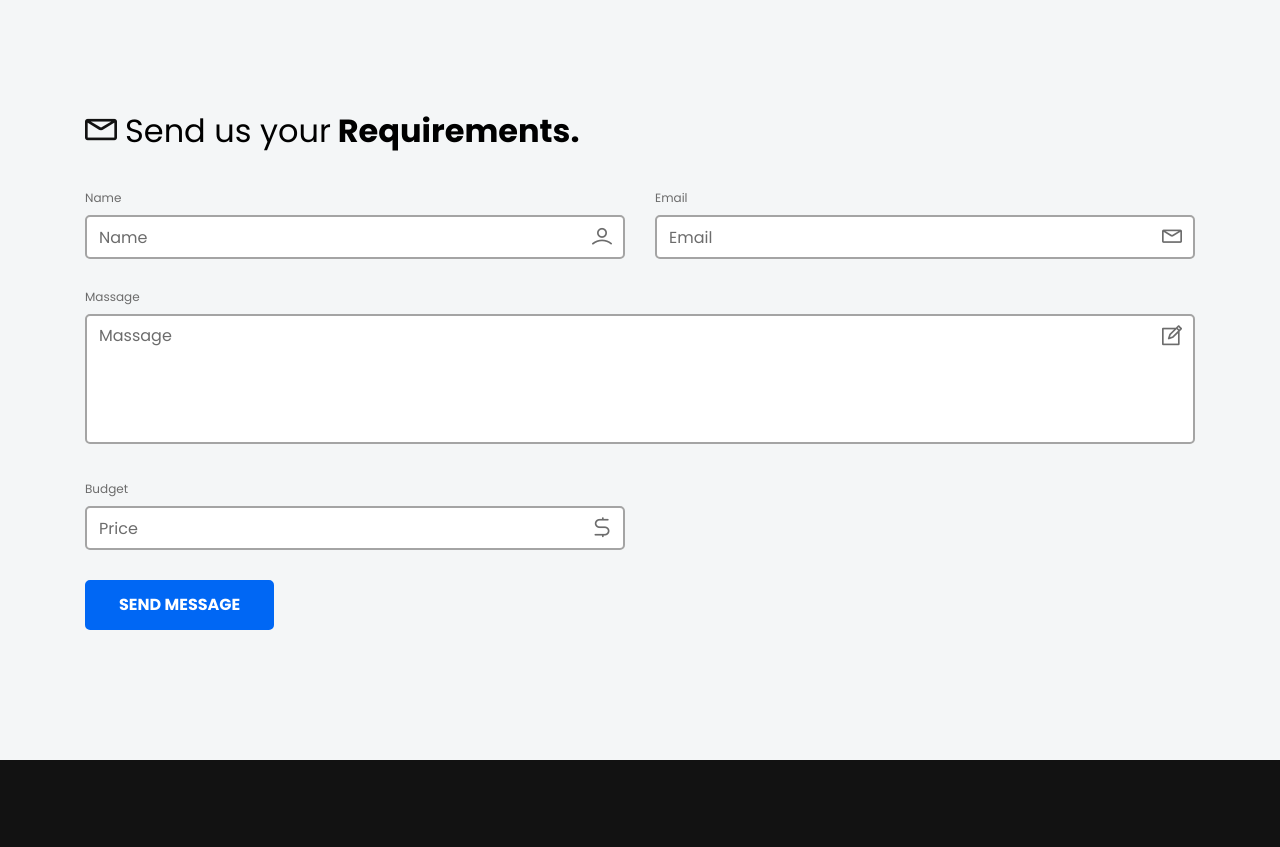
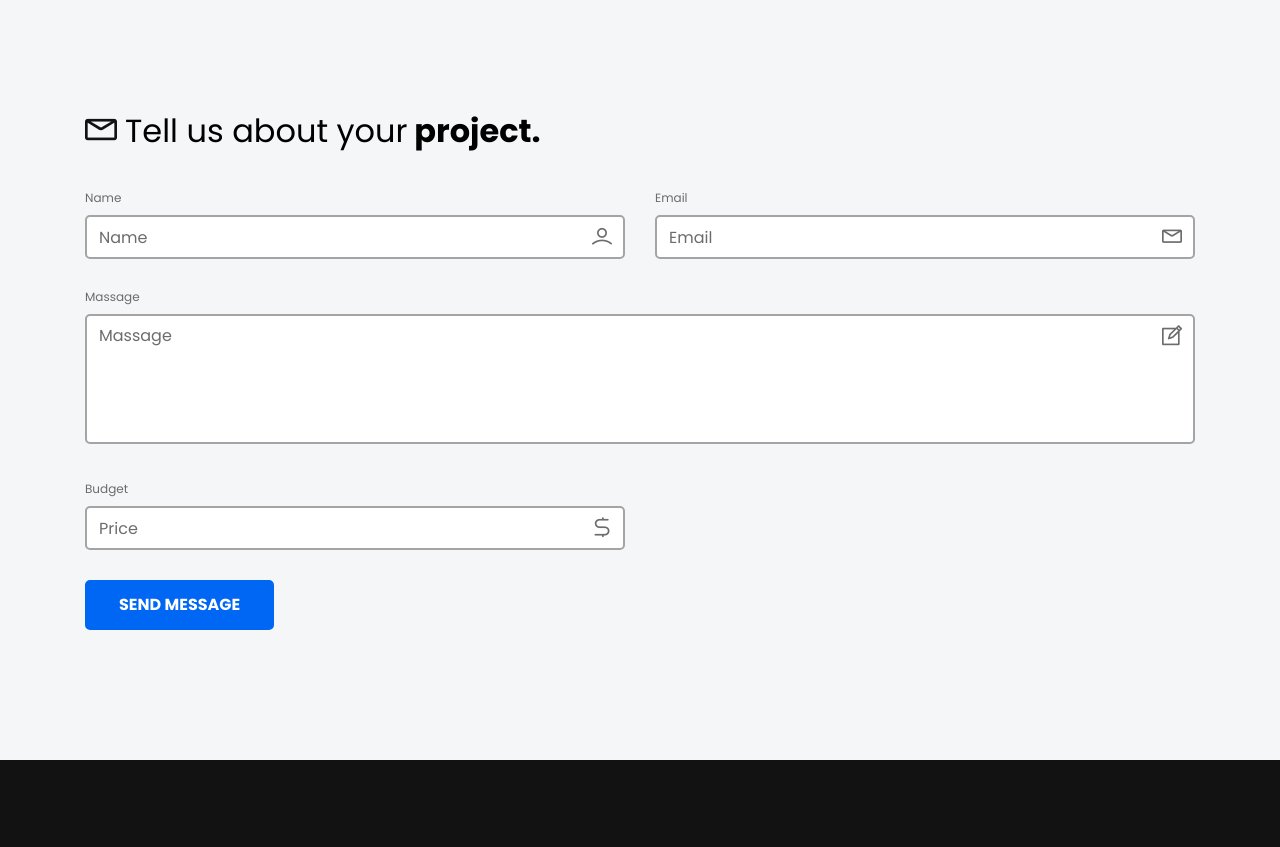
Before and after one commit to UsmanZahoordot/muzintech, a plain HTML site: page index.html in a window 1280 px wide. Shown: the part 5789-6636 px from the top of the page. Drawn offline with Linux system fonts and the light colour scheme.

Commit message:
Fix: updated contact text

```diff
--- a/index.html
+++ b/index.html
@@ -679,7 +679,7 @@
             <div class="row">
                 <div class="col-lg-12">
                     <div class="contact-wrapper form-style-two pt-115">
-                        <h4 class="contact-title pb-10"><i class="lni lni-envelope"></i><span>Send us your</span> Requirements.</h4>
+                        <h4 class="contact-title pb-10"><i class="lni lni-envelope"></i><span>Tell us about your </span> project.</h4>
 
                         <form id="contact-form" action="assets/contact.php" method="post">
                             <div class="row">
```
